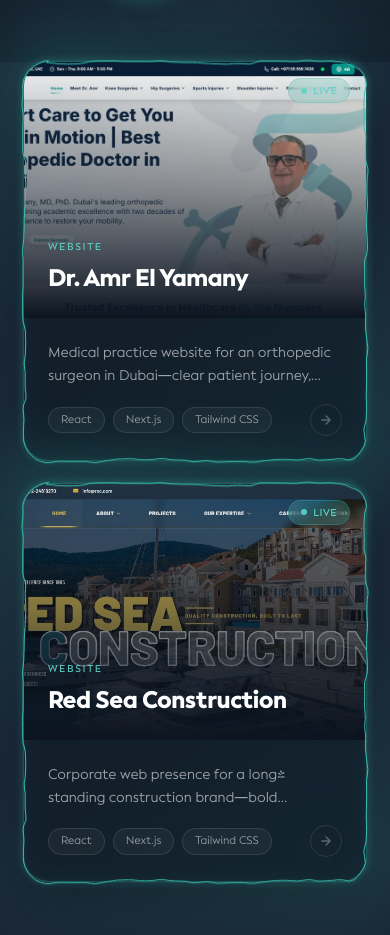
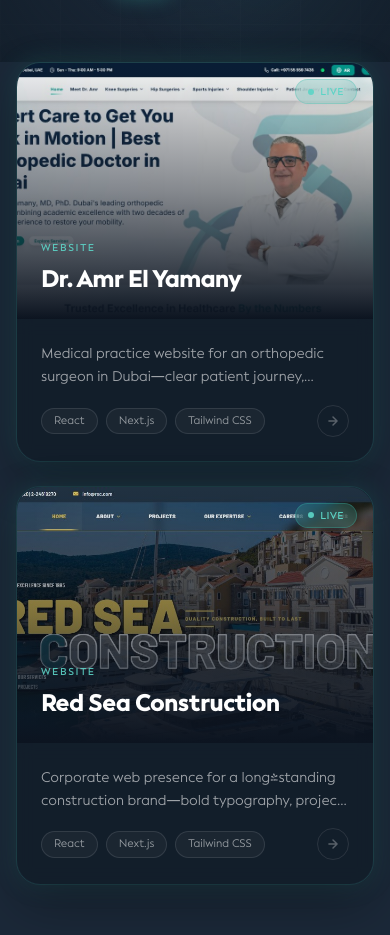
Before and after one commit to SHAMMA6/CoorDinQ---WebSite, a React (Vite) app: page /projects in a window 390 px wide. Shown: the part 456-1391 px from the top of the page. Built offline with nearby package versions, Linux system fonts and the light colour scheme; no server answers.

Commit message:
nothch fixed in mobile

```diff
--- a/src/components/layout/Navbar.jsx
+++ b/src/components/layout/Navbar.jsx
@@ -9,6 +9,7 @@ const navLinks = [
   { label: 'Home', to: '/', hash: '#home' },
   { label: 'Portfolio', to: '/projects' },
 ]
+const WHATSAPP_URL = 'https://wa.me/201012304909'
 
 const MotionNav = motion.nav
 const MotionDiv = motion.div
@@ -45,25 +46,14 @@ function NavLink({ link, className, onClick }) {
 }
 
 function ContactButton({ className, onClick }) {
-  const location = useLocation()
-  const navigate = useNavigate()
-
-  const handleClick = (e) => {
-    e.preventDefault()
-    onClick?.()
-
-    if (location.pathname === '/') {
-      document.querySelector('#contact')?.scrollIntoView({ behavior: 'smooth' })
-    } else {
-      navigate('/')
-      setTimeout(() => {
-        document.querySelector('#contact')?.scrollIntoView({ behavior: 'smooth' })
-      }, 100)
-    }
-  }
-
   return (
-    <a href="/#contact" onClick={handleClick} className={className}>
+    <a
+      href={WHATSAPP_URL}
+      target="_blank"
+      rel="noreferrer"
+      onClick={onClick}
+      className={className}
+    >
       <Button variant="primary" size="sm" className="whitespace-nowrap ml-1">
         Contact Us
       </Button>
@@ -74,13 +64,16 @@ function ContactButton({ className, onClick }) {
 export default function Navbar({ scrolled }) {
   const [mobileOpen, setMobileOpen] = useState(false)
 
+  const compactLogo = scrolled
+
   return (
     <>
       <MotionNav
-        className="fixed top-4 left-1/2 z-50 -translate-x-1/2 w-[calc(100%-2rem)] max-w-fit"
+        className="fixed top-[max(env(safe-area-inset-top),0.75rem)] left-1/2 z-50 w-[calc(100%-2rem)] max-w-fit -translate-x-1/2"
         initial={{ y: -80, opacity: 0 }}
         animate={{ y: 0, opacity: 1 }}
         transition={{ duration: 0.6, ease: 'easeOut', delay: 0.2 }}
+        style={{ willChange: 'transform' }}
       >
         <MotionDiv
           className="flex items-center gap-2 rounded-full px-3 py-2 border border-white/[0.08] navbar-glass"
@@ -101,9 +94,9 @@ export default function Navbar({ scrolled }) {
             <MotionDiv
               className="overflow-hidden flex items-center"
               animate={{
-                width: scrolled ? 0 : 'auto',
-                opacity: scrolled ? 0 : 1,
-                marginRight: scrolled ? 0 : 4,
+                width: compactLogo ? 0 : 'auto',
+                opacity: compactLogo ? 0 : 1,
+                marginRight: compactLogo ? 0 : 4,
               }}
               transition={{ duration: 0.4, ease: 'easeInOut' }}
             >
--- a/src/components/sections/CreativeFooter.jsx
+++ b/src/components/sections/CreativeFooter.jsx
@@ -1,11 +1,25 @@
+import { useLocation, useNavigate } from 'react-router-dom'
 import textLogo from '../../assets/CoorDinQ Logo Wihtout Q Shadow .png'
 
 const quickLinks = [
-  { label: 'Services', href: '#services' },
-  { label: 'Projects', href: '#projects' },
+  { label: 'Home', href: '/' },
+  { label: 'Projects', href: '/projects' },
 ]
 
 export default function CreativeFooter() {
+  const location = useLocation()
+  const navigate = useNavigate()
+
+  const handleQuickLinkClick = (e, href) => {
+    e.preventDefault()
+    if (location.pathname === href) {
+      window.scrollTo({ top: 0, behavior: 'smooth' })
+      return
+    }
+    navigate(href)
+    window.scrollTo(0, 0)
+  }
+
   return (
     <footer id="contact" className="relative overflow-hidden border-t border-white/10 bg-[#0F1A26]">
       <div
@@ -36,6 +50,7 @@ export default function CreativeFooter() {
                 <a
                   key={link.label}
                   href={link.href}
+                  onClick={(e) => handleQuickLinkClick(e, link.href)}
                   className="group flex items-center gap-2 text-sm text-white/70 transition-all duration-300 hover:text-teal-light"
                 >
                   <span className="inline-block h-px w-0 bg-teal-light transition-all duration-300 group-hover:w-4" />
--- a/src/components/sections/Hero.jsx
+++ b/src/components/sections/Hero.jsx
@@ -25,6 +25,7 @@ const typingPhrases = [
   'Engineer the Future.',
   'Code with Confidence.',
 ]
+const WHATSAPP_URL = 'https://wa.me/201012304909'
 
 function TypingText() {
   const [phraseIndex, setPhraseIndex] = useState(0)
@@ -127,7 +128,7 @@ export default function Hero() {
           className="mt-8 flex w-full flex-col justify-center gap-3 px-4 sm:mt-10 sm:w-auto sm:flex-row sm:gap-4 sm:px-0"
           {...fadeUp(0.65)}
         >
-          <a href="#contact" onClick={(e) => { e.preventDefault(); document.querySelector('#contact')?.scrollIntoView({ behavior: 'smooth' }) }}>
+          <a href={WHATSAPP_URL} target="_blank" rel="noreferrer">
             <Button variant="primary" size="lg">
               Get Started
             </Button>
--- a/src/index.css
+++ b/src/index.css
@@ -55,6 +55,15 @@ body {
 
 html {
   scroll-behavior: smooth;
+  width: 100%;
+  max-width: 100%;
+  overflow-x: clip;
+}
+
+#root {
+  width: 100%;
+  max-width: 100%;
+  overflow-x: clip;
 }
 
 section[id],
--- a/src/pages/ProjectDetailPage.jsx
+++ b/src/pages/ProjectDetailPage.jsx
@@ -6,6 +6,7 @@ import Button from '../components/ui/Button'
 import CreativeFooter from '../components/sections/CreativeFooter'
 
 const API_URL = import.meta.env.VITE_API_URL || '/api'
+const WHATSAPP_URL = 'https://wa.me/201012304909'
 
 const fadeUp = (delay = 0) => ({
   initial: { opacity: 0, y: 30 },
@@ -364,11 +365,11 @@ export default function ProjectDetailPage() {
 
               {/* CTA */}
               <motion.div {...(reduceMotion ? {} : fadeUp(0.25))}>
-                <Link to="/#contact">
+                <a href={WHATSAPP_URL} target="_blank" rel="noreferrer">
                   <Button variant="primary" size="lg" className="w-full">
                     Start a Similar Project
                   </Button>
-                </Link>
+                </a>
               </motion.div>
             </div>
           </div>
--- a/src/pages/ProjectsPage.jsx
+++ b/src/pages/ProjectsPage.jsx
@@ -51,7 +51,7 @@ const fallbackProjects = [
 /* ────────────────────────────────────────────────────────────────
    Project Card — links to detail page
    ──────────────────────────────────────────────────────────────── */
-function ProjectCard({ project, index }) {
+function ProjectCard({ project, index, isMobile }) {
   const hasFeaturedImage = project.featured_image || project.image_url
   const imageCount = project.images?.length || 0
 
@@ -141,14 +141,28 @@ function ProjectCard({ project, index }) {
     </Link>
   )
 
+  const cardMotionProps = {
+    layout: !isMobile,
+    initial: { opacity: 0, y: isMobile ? 18 : 40 },
+    animate: { opacity: 1, y: 0 },
+    exit: { opacity: 0, y: isMobile ? 12 : 20, transition: { duration: 0.2 } },
+    transition: isMobile
+      ? { duration: 0.28, ease: [0.22, 1, 0.36, 1] }
+      : { duration: 0.5, delay: index * 0.08, ease: 'easeOut' },
+  }
+
+  if (isMobile) {
+    return (
+      <motion.div {...cardMotionProps}>
+        <div className="rounded-3xl border border-teal/20 shadow-[0_0_26px_rgba(58,191,176,0.16)]">
+          {linkContent}
+        </div>
+      </motion.div>
+    )
+  }
+
   return (
-    <motion.div
-      layout
-      initial={{ opacity: 0, y: 40 }}
-      animate={{ opacity: 1, y: 0 }}
-      exit={{ opacity: 0, y: 20, transition: { duration: 0.2 } }}
-      transition={{ duration: 0.5, delay: index * 0.08, ease: 'easeOut' }}
-    >
+    <motion.div {...cardMotionProps}>
       <ElectricBorder color="#3ABFB0" speed={0.8} chaos={0.08} borderRadius={24}>
         {linkContent}
       </ElectricBorder>
@@ -163,6 +177,9 @@ export default function ProjectsPage() {
   const [projects, setProjects] = useState(fallbackProjects)
   const [filter, setFilter] = useState('All')
   const [scrolled, setScrolled] = useState(false)
+  const [isMobile, setIsMobile] = useState(() =>
+    typeof window !== 'undefined' ? window.matchMedia('(max-width: 767px)').matches : false,
+  )
   const reduceMotion = useReducedMotion()
 
   const categories = ['All', ...new Set(projects.map((p) => p.category))]
@@ -183,6 +200,14 @@ export default function ProjectsPage() {
       .catch(() => { /* Use fallback data silently */ })
   }, [])
 
+  useEffect(() => {
+    const mobileMedia = window.matchMedia('(max-width: 767px)')
+    const updateViewport = () => setIsMobile(mobileMedia.matches)
+    updateViewport()
+    mobileMedia.addEventListener('change', updateViewport)
+    return () => mobileMedia.removeEventListener('change', updateViewport)
+  }, [])
+
   const filteredProjects = filter === 'All'
     ? projects
     : projects.filter((p) => p.category === filter)
@@ -200,7 +225,7 @@ export default function ProjectsPage() {
           aria-hidden="true"
         />
 
-        <div className="relative z-10 mx-auto max-w-4xl px-6 text-center">
+        <div className="relative z-10 mx-auto max-w-4xl px-4 text-center sm:px-6">
           {/* Back link */}
           <motion.div
             initial={reduceMotion ? {} : { opacity: 0, y: 20 }}
@@ -259,15 +284,16 @@ export default function ProjectsPage() {
       </section>
 
       {/* Projects grid */}
-      <section className="relative pb-28">
-        <div className="mx-auto max-w-6xl px-6 md:px-10">
-          <motion.div layout className="grid gap-6 md:grid-cols-2">
+      <section className="relative overflow-x-clip pb-28">
+        <div className="mx-auto max-w-6xl px-4 sm:px-6 md:px-10">
+          <motion.div layout={!isMobile} className="grid gap-6 md:grid-cols-2">
             <AnimatePresence mode="popLayout">
               {filteredProjects.map((project, i) => (
                 <ProjectCard
                   key={project.id || project.title}
                   project={project}
                   index={i}
+                  isMobile={isMobile}
                 />
               ))}
             </AnimatePresence>
```
